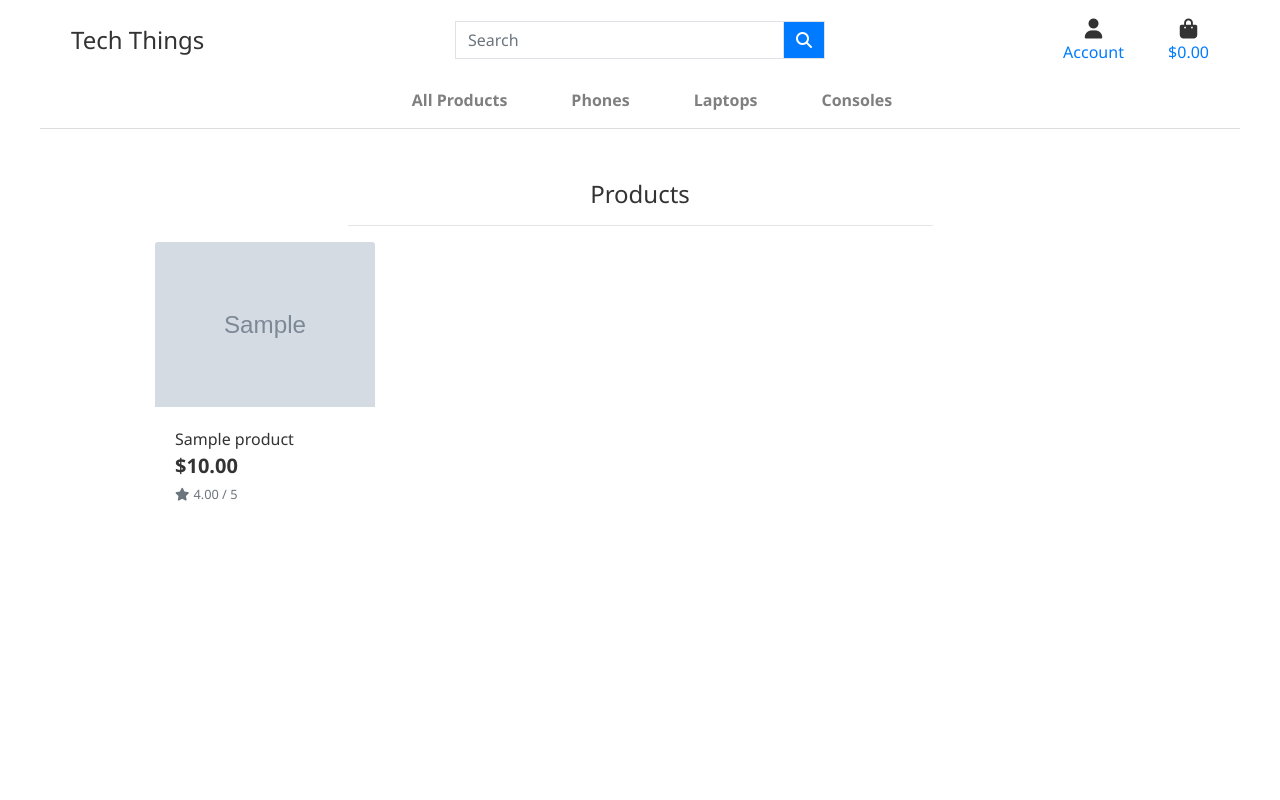
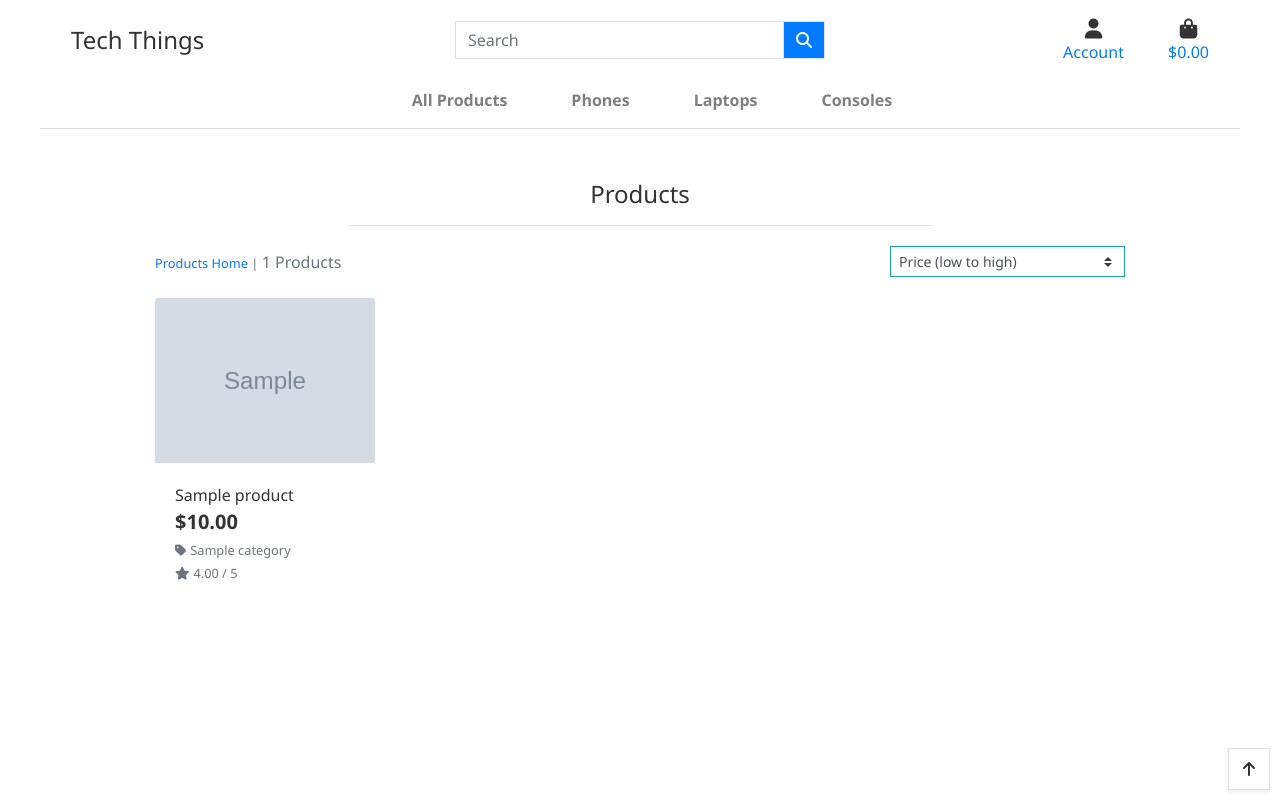
Before and after one commit to Code-Institute-Submissions/project-5-tech-things-ecommerce, a Django app: a page that uses products/templates/products/products.html in a window 1280 px wide. Run offline with Django 3.2, Linux system fonts and the light colour scheme; tables that the repository leaves empty hold one stand-in row (values such as "Sample post"); grey boxes marked "Sample" are stand-in pictures; some libraries are stand-ins or nearby versions.

Commit message:
Improve sorting functionality + add back to top link

```diff
--- a/products/templates/products/products.html
+++ b/products/templates/products/products.html
@@ -15,12 +15,41 @@
         <div class="row">
             <div class="col text-center mt-3">
                 <h2 class="logo-font">Products</h2>
+                {% for c in current_categories %}
+                    <a class="category-badge text-decoration-none" href="{% url 'products' %}?category={{ c.name }}">
+                        <span class="p-2 mt-2 badge badge-white text-black rounded-0 border border-dark">{{ c.friendly_name }}</span>
+                    </a>
+                {% endfor %}
                 <hr class="w-50 mb-1">
             </div>
         </div>
         <div class="row">
             <div class="product-container col-10 offset-1">
-                <div class="row mt-1 mb-2"></div>
+                <div class="row mt-1 mb-2">
+                    <div class="col-12 col-md-6 my-auto order-md-last d-flex justify-content-center justify-content-md-end">
+                        <div class="sort-select-wrapper w-50">
+                            <select id="sort-selector" class="custom-select custom-select-sm rounded-0 border border-{% if current_sorting != 'None_None' %}info{% else %}black{% endif %}">
+                                <option value="reset" {% if current_sorting == 'None_None' %}selected{% endif %}>Sort by...</option>
+                                <option value="price_asc" {% if current_sorting == 'price_asc' %}selected{% endif %}>Price (low to high)</option>
+                                <option value="price_desc" {% if current_sorting == 'price_desc' %}selected{% endif %}>Price (high to low)</option>
+                                <option value="rating_asc" {% if current_sorting == 'rating_asc' %}selected{% endif %}>Rating (low to high)</option>
+                                <option value="rating_desc" {% if current_sorting == 'rating_desc' %}selected{% endif %}>Rating (high to low)</option>
+                                <option value="name_asc" {% if current_sorting == 'name_asc' %}selected{% endif %}>Name (A-Z)</option>
+                                <option value="name_desc" {% if current_sorting == 'name_desc' %}selected{% endif %}>Name (Z-A)</option>
+                                <option value="category_asc" {% if current_sorting == 'category_asc' %}selected{% endif %}>Category (A-Z)</option>
+                                <option value="category_desc" {% if current_sorting == 'category_desc' %}selected{% endif %}>Category (Z-A)</option>
+                            </select>
+                        </div>
+                    </div>
+                    <div class="col-12 col-md-6 order-md-first">
+                        <p class="text-muted mt-3 text-center text-md-left">
+                            {% if search_term or current_categories or current_sorting != 'None_None' %}
+                                <span class="small"><a href="{% url 'products' %}">Products Home</a> | </span>
+                            {% endif %}
+                            {{ products|length }} Products{% if search_term %} found for <strong>"{{ search_term }}"</strong>{% endif %}
+                        </p>
+                    </div>
+                </div>
                 <div class="row">
                     {% for product in products %}
                         <div class="col-sm-6 col-md-6 col-lg-4 col-xl-3">
@@ -41,6 +70,13 @@
                                     <div class="row">
                                         <div class="col">
                                             <p class="lead mb-0 text-left font-weight-bold">${{ product.price }}</p>
+                                            {% if product.category %}
+                                            <p class="small mt-1 mb-0">
+                                                <a class="text-muted" href="{% url 'products' %}?category={{ product.category.name }}">
+                                                    <i class="fas fa-tag mr-1"></i>{{ product.category.friendly_name }}
+                                                </a>
+                                            </p>
+                                            {% endif %}
                                             {% if product.rating %}
                                                 <small class="text-muted"><i class="fas fa-star mr-1"></i>{{ product.rating }} / 5</small>
                                             {% else %}
@@ -76,4 +112,41 @@
             </div>
         </div>
     </div>
+    <div class="btt-button shadow-sm rounded-0 border border-black">
+        <a class="btt-link d-flex h-100">
+            <i class="fas fa-arrow-up text-black mx-auto my-auto"></i>
+        </a>
+    </div>
 {% endblock %}
+
+{% block postloadjs %}
+    {{ block.super }}
+    <script type="text/javascript">
+		$('.btt-link').click(function(e) {
+			window.scrollTo(0,0)
+		})
+	</script>
+
+    <script type="text/javascript">
+        $('#sort-selector').change(function() {
+            var selector = $(this);
+            var currentUrl = new URL(window.location);
+
+            var selectedVal = selector.val();
+            if(selectedVal != "reset"){
+                var sort = selectedVal.split("_")[0];
+                var direction = selectedVal.split("_")[1];
+
+                currentUrl.searchParams.set("sort", sort);
+                currentUrl.searchParams.set("direction", direction);
+
+                window.location.replace(currentUrl);
+            } else {
+                currentUrl.searchParams.delete("sort");
+                currentUrl.searchParams.delete("direction");
+
+                window.location.replace(currentUrl);
+            }
+        })
+    </script>
+{% endblock %}
--- a/products/views.py
+++ b/products/views.py
@@ -1,6 +1,7 @@
 from django.shortcuts import render, redirect, reverse, get_object_or_404
 from django.contrib import messages
 from django.db.models import Q
+from django.db.models.functions import Lower
 from .models import Product, Category
 
 def all_products(request):
@@ -19,7 +20,8 @@ def all_products(request):
             if sortkey == 'name':
                 sortkey = 'lower_name'
                 products = products.annotate(lower_name=Lower('name'))
-
+            if sortkey == 'category':
+                sortkey = 'category__name'
             if 'direction' in request.GET:
                 direction = request.GET['direction']
                 if direction == 'desc':
--- a/static/css/base.css
+++ b/static/css/base.css
@@ -62,6 +62,24 @@ button[type="submit"] {
 .header-container {
     padding-top: 64px;
 }
+
+a.category-badge > span.badge:hover {
+    background: #212529 !important;
+    color: #fff !important;
+}
+
+.btt-button {
+    height: 42px;
+    width: 42px;
+    position: fixed;
+    bottom: 10px;
+    right: 10px;
+}
+
+.btt-link {
+    cursor: pointer;
+}
+
 /* -------------------------------- Media Queries */
 
 /* Slightly larger container on xl screens */
```
Also changed, not shown: products/templates/products/product_detail.html (+7 -0 lines).
